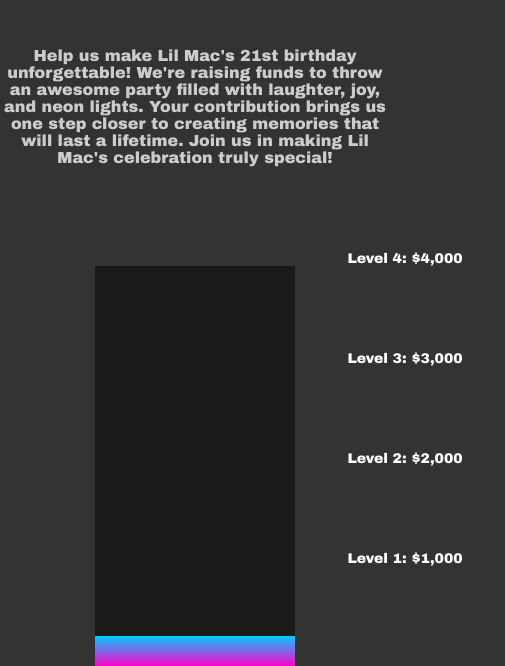
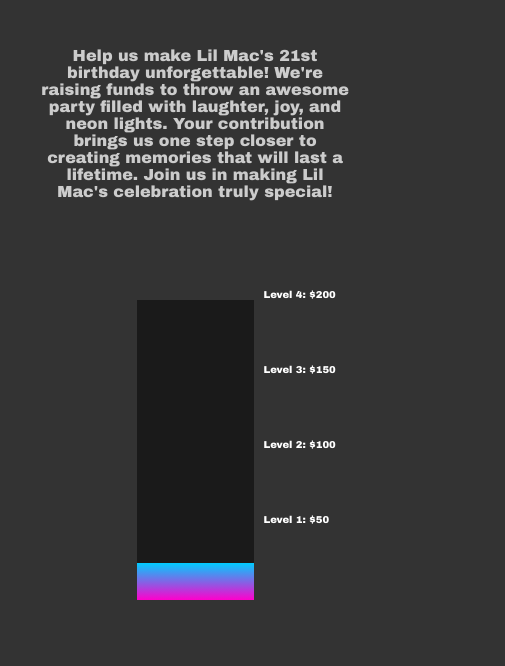
Before and after one commit to vsherr314/party-tracker, a plain HTML site: page index.html in a window 390 px wide. Shown: the part 203-869 px from the top of the page, 505 px wide, since content can reach past the window. After the commit the page ends 844 px from the top, so only its background shows below. Drawn offline with Linux system fonts and the light colour scheme.

Commit message:
style fixes

```diff
--- a/index.html
+++ b/index.html
@@ -4,66 +4,13 @@
 <head>
     <meta charset="UTF-8">
     <meta name="viewport" content="width=device-width, initial-scale=1.0">
+    <link rel="stylesheet" href="stylesheet.css">
     <title>21st Birthday Fundraiser</title>
-    <style>
-        body {
-            margin: 0;
-            padding: 0;
-            background-color: #333; /* Dark gray background */
-            color: #fff;
-            font-family: 'Arial Black', sans-serif;
-            text-align: center;
-        }
-
-        header {
-            background-color: #ff00cc; /* Neon orange header */
-            padding: 20px;
-            margin-bottom: 20px;
-        }
-
-        h1 {
-            margin: 0;
-            font-size: 36px;
-        }
-
-        #description {
-            max-width: 600px;
-            margin: 50px auto 100px;
-            color: #ccc;
-        }
-
-        #thermometer {
-            width: 200px;
-            height: 400px;
-            background-color: #1a1a1a; /* Dark background for thermometer */
-            position: relative;
-            margin: 0 auto;
-        }
-
-        #fill {
-            width: 100%;
-            position: absolute;
-            bottom: 0;
-            height: 100%;
-            transition: height 0.5s ease;
-            background: linear-gradient(0deg, #ff00cc 0%, #00ccff 100%); /* Neon pink to neon blue gradient */
-            overflow: hidden;
-        }
-
-        .level {
-            position: absolute;
-            width: 100%;
-            left: 100%;
-            margin-left: 10px;
-            font-size: 14px;
-            color: #fff;
-        }
-    </style>
 </head>
 
 <body>
     <header>
-        <h1>Help Us Celebrate Lil Mac's 21st Birthday!</h1>
+        <h1 style="text-align: center;">Help Us Celebrate Lil Mac's 21st Birthday!</h1>
     </header>
 
     <div id="description">
@@ -73,22 +20,22 @@
     <div id="thermometer">
         <!-- adjust based on levels and amounts needed-->
         <div id="fill"></div>
-        <div class="level" style="bottom: 25%;">Level 1: $1,000</div>
-        <div class="level" style="bottom: 50%;">Level 2: $2,000</div>
-        <div class="level" style="bottom: 75%;">Level 3: $3,000</div>
-        <div class="level" style="bottom: 100%;">Level 4: $4,000</div>
+        <div class="level" style="bottom: 25%;">Level 1: $50</div>
+        <div class="level" style="bottom: 50%;">Level 2: $100</div>
+        <div class="level" style="bottom: 75%;">Level 3: $150</div>
+        <div class="level" style="bottom: 100%;">Level 4: $200</div>
     </div>
 
     <script>
         // adjust based on actual current fundraising amount
-        const fundraisingAmount = 300;
+        const fundraisingAmount = 25;
 
         // adjust based on levels and amounts needed
         const levels = [
-            { amount: 1000, label: 'Level 1' },
-            { amount: 2000, label: 'Level 2' },
-            { amount: 3000, label: 'Level 3' },
-            { amount: 4000, label: 'Level 4' },
+            { amount: 500, label: 'Level 1' },
+            { amount: 100, label: 'Level 2' },
+            { amount: 150, label: 'Level 3' },
+            { amount: 200, label: 'Level 4' },
         ];
 
         const fill = document.getElementById('fill');
--- /dev/null
+++ b/stylesheet.css
@@ -0,0 +1,71 @@
+body {
+    margin: 0;
+    padding: 0;
+    background-color: #333;
+    color: #fff;
+    font-family: 'Arial Black', sans-serif;
+    text-align: left;
+}
+
+header {
+    background-color: #ff00cc;
+    padding: 20px;
+    margin-bottom: 20px;
+}
+
+h1 {
+    margin: 0;
+    font-size: 36px;
+}
+
+#description {
+    text-align: center;
+    max-width: 600px;
+    margin: 50px auto 100px;
+    color: #ccc;
+}
+
+#thermometer {
+    width: 200px;
+    height: 400px;
+    background-color: #1a1a1a;
+    position: relative;
+    margin: 0 auto;
+}
+
+#fill {
+    width: 100%;
+    position: absolute;
+    bottom: 0;
+    height: 100%;
+    transition: height 0.5s ease;
+    background: linear-gradient(0deg, #ff00cc 0%, #00ccff 100%);
+    overflow: hidden;
+}
+
+.level {
+    position: absolute;
+    width: 100%;
+    left: 100%;
+    margin-left: 10px;
+    font-size: 14px;
+    color: #fff;
+}
+
+
+/*~~~~~~~~~~~~~~~~~~~~~responsive media queries~~~~~~~~~~~~~~~~~~~*/
+@media only screen and (max-width: 600px) {
+    #description {
+        max-width: 80%;
+    }
+
+    #thermometer {
+        width: 30%;
+        max-width: none; /* Remove max-width for smaller screens */
+        height: 300px; /* Adjust height for smaller screens */
+    }
+
+    .level {
+        font-size: 10px; /* Adjust font size for smaller screens */
+    }
+}
```
